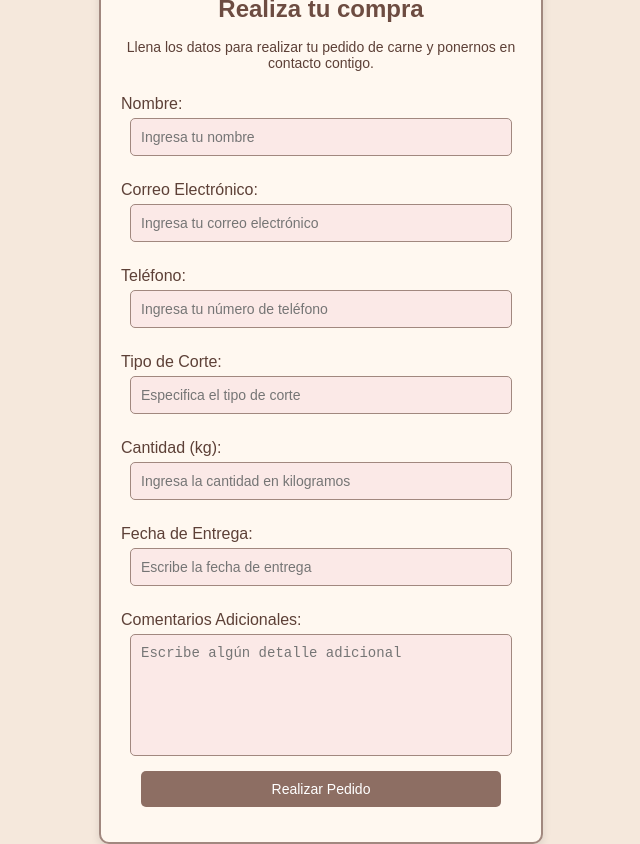
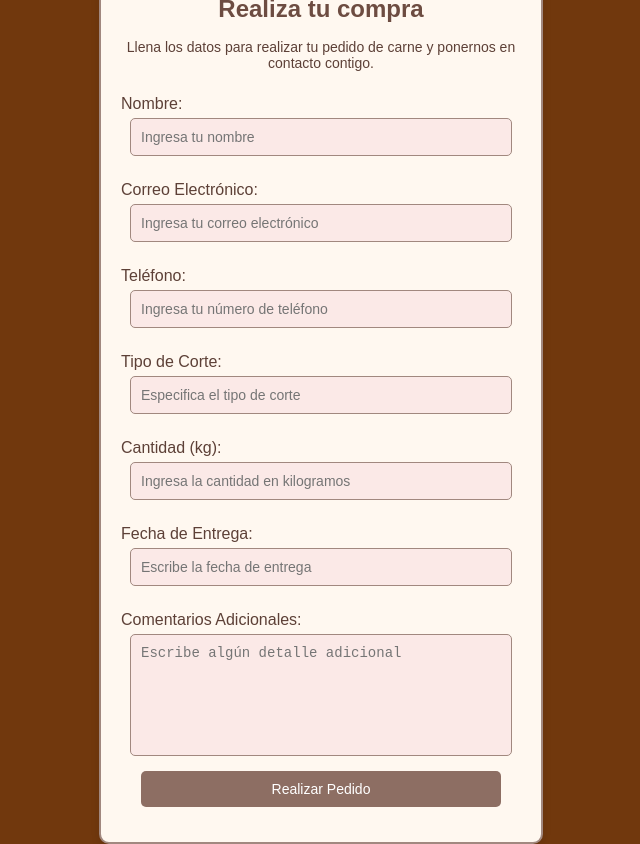
Before and after one commit to XimenaMD/formulario_contactoo, a plain HTML site: page index.html in a window 1280 px wide. Shown: the whole page, without its empty margins (319-959 px from the left). Drawn offline with Linux system fonts and the light colour scheme.

Commit message:
Update index.html

```diff
--- a/index.html
+++ b/index.html
@@ -7,7 +7,7 @@
     <style>
         body {
             font-family: Arial, sans-serif;
-            background-color: #f5e8dc; /* Beige claro */
+            background-color: #71380d; /* Beige claro */
             margin: 0;
             padding: 0;
             display: flex;
```
